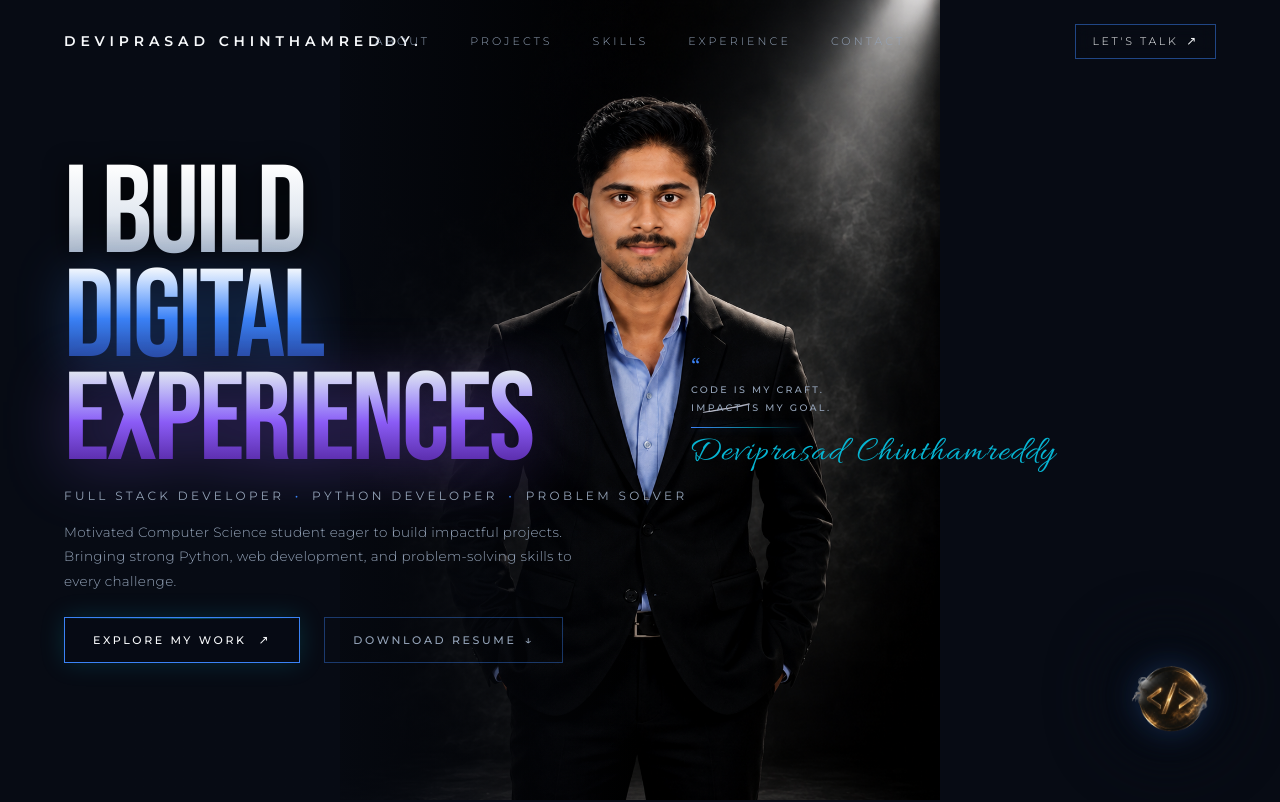
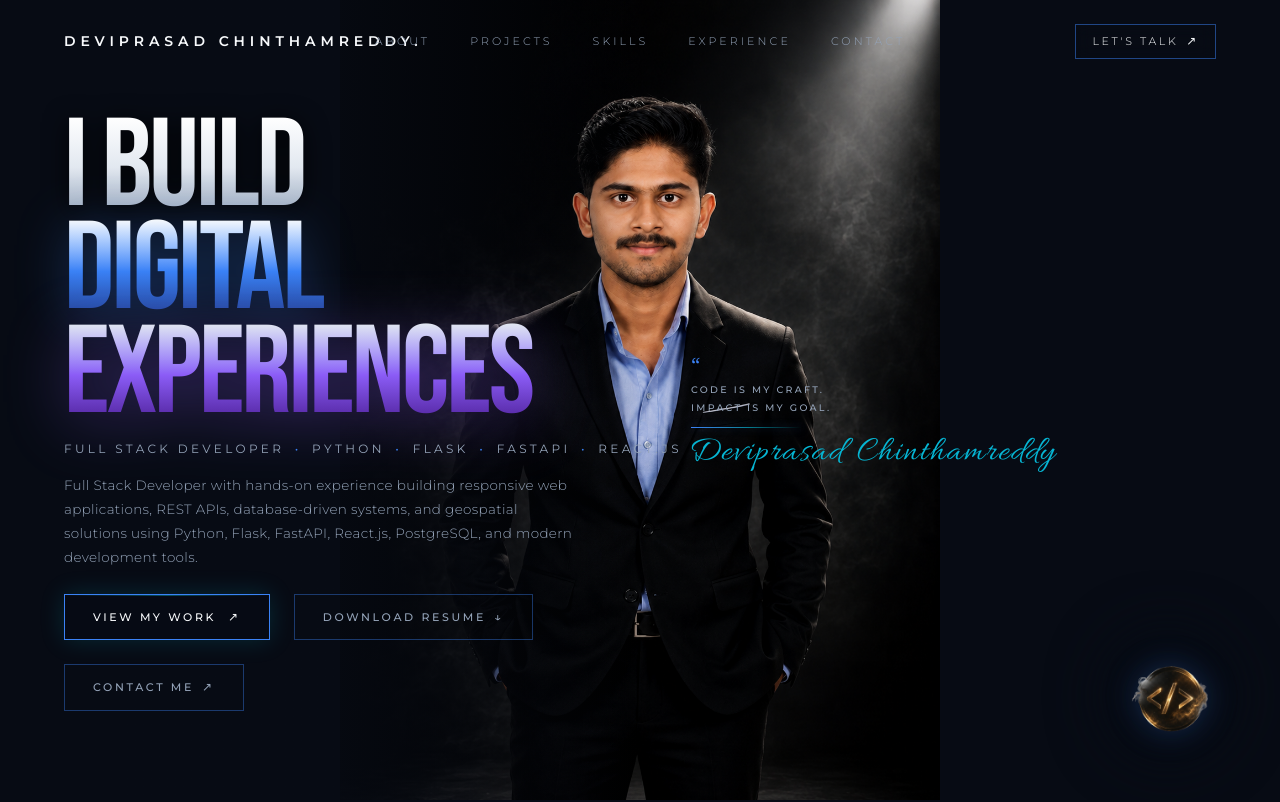
Before and after one commit to Deviprasad101/Portfolio, a React (Vite) app: page / in a window 1280 px wide. Shown: the top 802 px of the page. Built offline with nearby package versions, Linux system fonts and the light colour scheme; a web font is replaced by a local one.

Commit message:
feat: update hero section content and add contact button

```diff
--- a/src/components/HeroSection.tsx
+++ b/src/components/HeroSection.tsx
@@ -191,7 +191,7 @@ export const HeroSection: React.FC = () => {
                 className="text-[10px] sm:text-[11px] md:text-xs font-normal tracking-[0.28em] uppercase text-[#94A3B8]"
                 style={{ fontFamily: "'Montserrat', sans-serif" }}
               >
-                FULL STACK DEVELOPER <span className="text-[#3B82F6] mx-1">•</span> PYTHON DEVELOPER <span className="text-[#3B82F6] mx-1">•</span> PROBLEM SOLVER
+                FULL STACK DEVELOPER <span className="text-[#3B82F6] mx-1">•</span> PYTHON <span className="text-[#3B82F6] mx-1">•</span> FLASK <span className="text-[#3B82F6] mx-1">•</span> FASTAPI <span className="text-[#3B82F6] mx-1">•</span> REACT.JS
               </p>
             </motion.div>
 
@@ -202,19 +202,17 @@ export const HeroSection: React.FC = () => {
               style={{ fontFamily: "'Montserrat', sans-serif" }}
             >
               <p>
-                Motivated Computer Science student eager to build impactful projects.
-                <br />
-                Bringing strong Python, web development, and problem-solving skills to every challenge.
+                Full Stack Developer with hands-on experience building responsive web applications, REST APIs, database-driven systems, and geospatial solutions using Python, Flask, FastAPI, React.js, PostgreSQL, and modern development tools.
               </p>
             </motion.div>
 
             {/* CTA Buttons */}
             <motion.div
               variants={fadeUpVariants}
-              className="flex flex-row items-center gap-4 sm:gap-6"
+              className="flex flex-row items-center gap-4 sm:gap-6 flex-wrap mt-2"
               style={{ fontFamily: "'Montserrat', sans-serif" }}
             >
-              {/* Explore My Work CTA */}
+              {/* View My Work CTA */}
               <motion.a
                 href="#work"
                 onMouseEnter={() => setIsHovered(true)}
@@ -223,7 +221,7 @@ export const HeroSection: React.FC = () => {
                 className="relative inline-flex items-center space-x-3 px-6 sm:px-7 py-3.5 border border-[#3B82F6] bg-[#070B14]/80 hover:border-[#06B6D4] text-[#F8FAFC] hover:text-[#06B6D4] text-[11px] font-medium tracking-[0.24em] uppercase transition-all duration-300 shadow-[0_0_25px_rgba(6,182,212,0.18)]"
               >
                 <div className="absolute top-0 left-0 w-full h-[1px] bg-gradient-to-r from-transparent via-[#06B6D4]/40 to-transparent pointer-events-none" />
-                <span>EXPLORE MY WORK</span>
+                <span>VIEW MY WORK</span>
                 <span className="transform transition-transform duration-300 group-hover:translate-x-0.5 group-hover:-translate-y-0.5 text-xs">
                   ↗
                 </span>
@@ -242,6 +240,20 @@ export const HeroSection: React.FC = () => {
                 <span>DOWNLOAD RESUME</span>
                 <span className="transform transition-transform duration-300 group-hover:translate-y-0.5 text-xs">
                   ↓
+                </span>
+              </motion.a>
+
+              {/* Contact Me Button */}
+              <motion.a
+                href="#contact"
+                onMouseEnter={() => setIsHovered(true)}
+                onMouseLeave={() => setIsHovered(false)}
+                whileHover={{ scale: 1.02 }}
+                className="relative inline-flex items-center space-x-2 px-6 sm:px-7 py-3.5 border border-[#3B82F6]/40 hover:border-[#3B82F6] text-[#94A3B8] hover:text-[#F8FAFC] text-[11px] font-medium tracking-[0.24em] uppercase transition-all duration-300"
+              >
+                <span>CONTACT ME</span>
+                <span className="transform transition-transform duration-300 group-hover:translate-x-0.5 group-hover:-translate-y-0.5 text-xs">
+                  ↗
                 </span>
               </motion.a>
             </motion.div>
```
